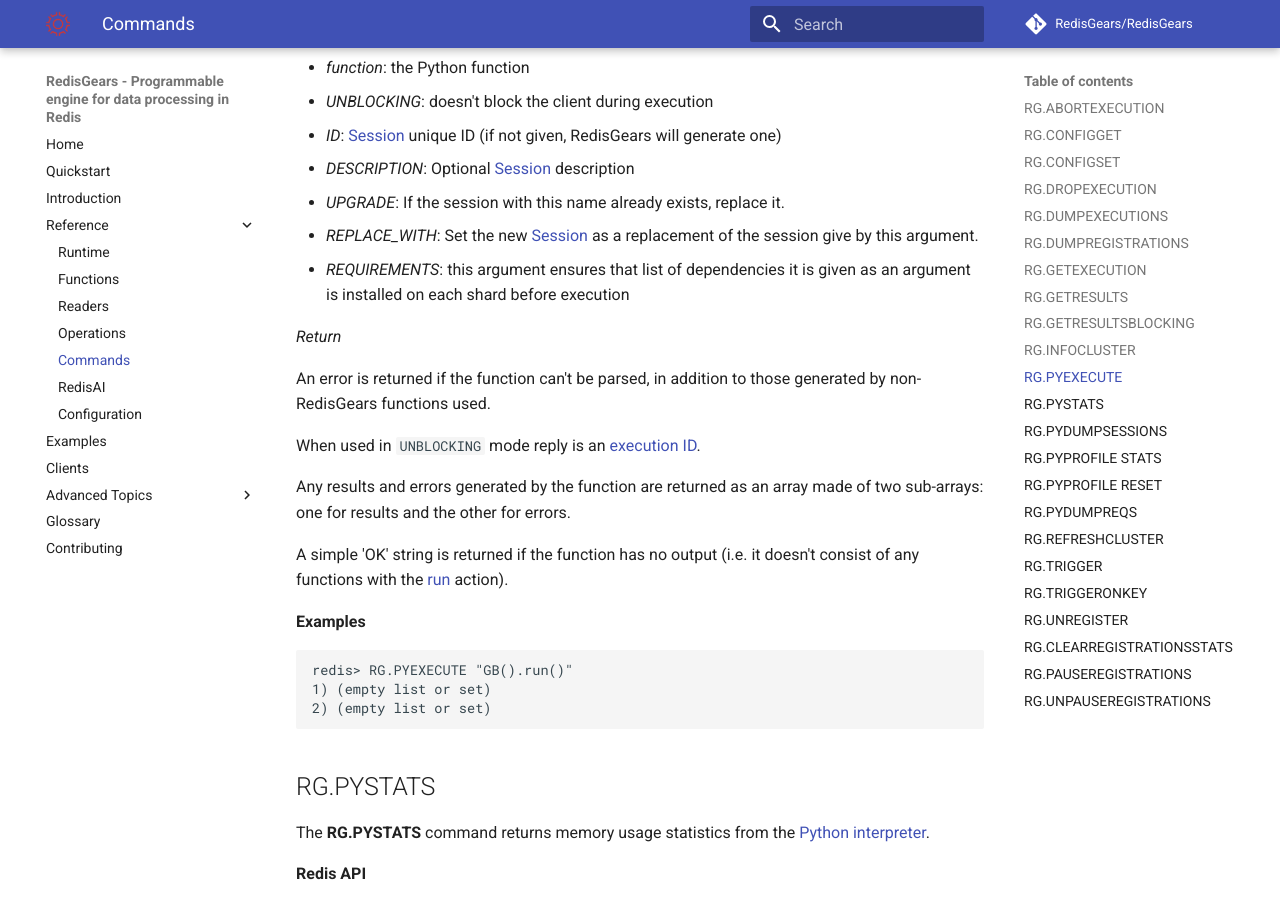
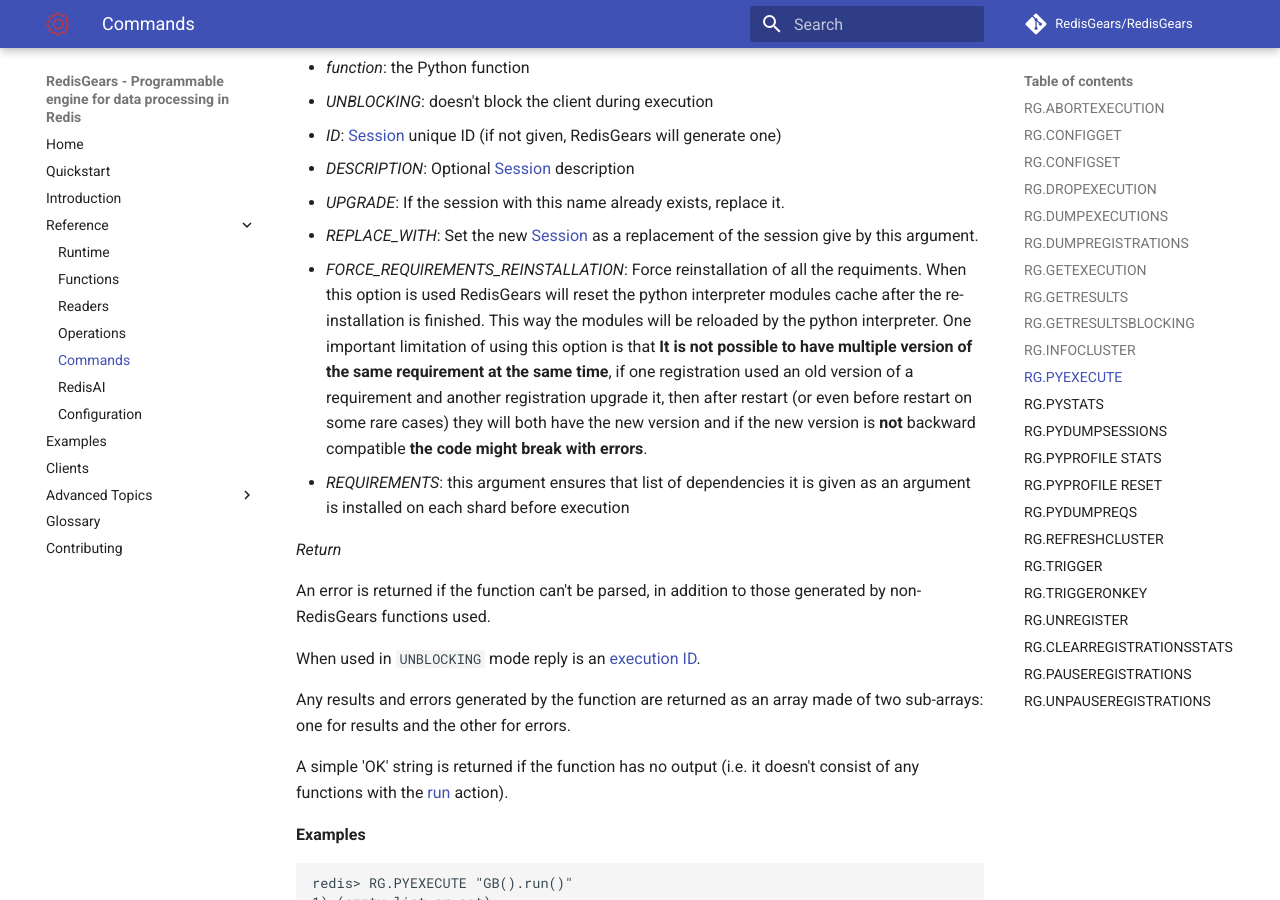
Before and after one commit to RedisGears/RedisGears, an MkDocs documentation site: the page built from docs/commands.md, in a window 1280 px wide and 900 px high, scrolled down 11325 px. Built offline with MkDocs 1.6.1 and Material for MkDocs 9.7.7, drawn with Linux system fonts in a browser that asks for light colours; comment, search, counter and statistics services are not loaded.

Commit message:
Update docs

```diff
--- a/docs/commands.md
+++ b/docs/commands.md
@@ -471,7 +471,8 @@
 * _ID_: [Session](glossary.html#session) unique ID (if not given, RedisGears will generate one)
 * _DESCRIPTION_: Optional [Session](glossary.html#session) description
 * _UPGRADE_: If the session with this name already exists, replace it.
-* _REPLACE_WITH_: Set the new [Session]() as a replacement of the session give by this argument.
+* _REPLACE_WITH_: Set the new [Session](glossary.html#session) as a replacement of the session give by this argument.
+* _FORCE_REQUIREMENTS_REINSTALLATION_: Force reinstallation of all the requiments. When this option is used RedisGears will reset the python interpreter modules cache after the re-installation is finished. This way the modules will be reloaded by the python interpreter. One important limitation of using this option is that **It is not possible to have multiple version of the same requirement at the same time**, if one registration used an old version of a requirement and another registration upgrade it, then after restart (or even before restart on some rare cases) they will both have the new version and if the new version is **not** backward compatible **the code might break with errors**.
 * _REQUIREMENTS_: this argument ensures that list of dependencies it is given as an argument is installed on each shard before execution
 
 _Return_
```
